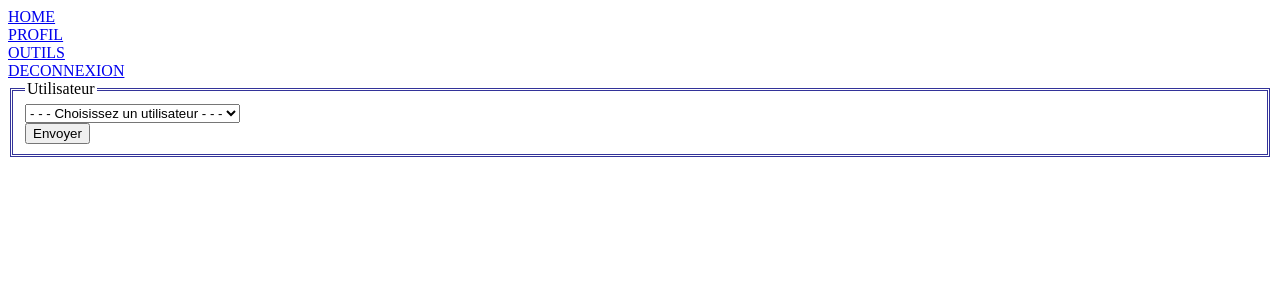
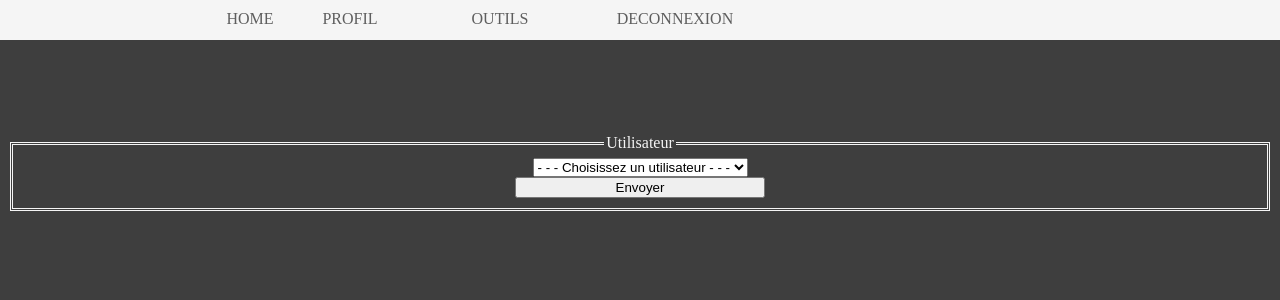
Before and after one commit to thibo39160/PPE-FREDI, a PHP site: page /ficheFrais.php?action=Choix in a window 1280 px wide. Shown: the top 300 px of the page. Run offline with PHP 8.4, Linux system fonts and the light colour scheme; the visitor is signed in with stand-in values (Sample User, id 1); data comes from the database, SQL or seed files in the repository.

Commit message:
utilisateur

```diff
--- a/css/navigation.css
+++ b/css/navigation.css
@@ -31,13 +31,13 @@
     color:#5e5e5e;
     height: 40px;
     padding-top: 10px;
-    width: 100px;
+    width: 200px;
     text-align: center;
 
 }
 #deconnexion_link{
     position:fixed;
-    margin-left: 500px;
+    margin-left: 600px;
     top:0px;
     color:#5e5e5e;
     height: 40px;
@@ -46,7 +46,19 @@
     text-align: center;
 }
 
+#PDF_link
+{
+    position:fixed;
+    margin-left: 750px;
+    top:0px;
+    color:#5e5e5e;
+    height: 40px;
+    padding-top: 2px;
+    width: 150px;
+    text-align: center;
+}
 
+#PDF_link:hover{background-color: #3e3e3e;}
 #deconnexion_link:hover{background-color: #3e3e3e;}
 #profil_link:hover{background-color: #3e3e3e;}
 #home_link:hover{background-color: #3e3e3e;}
--- a/ficheFrais.php
+++ b/ficheFrais.php
@@ -7,6 +7,10 @@
 <html xmlns="http://www.w3.org/1999/xhtml" xml:lang="fr">
 <head>
 <meta http-equiv="Content-Type" content="text/html; charset=iso-8859-1" xml:lang="fr" />
+        <LINK rel="stylesheet" type="text/css" href="general.css">
+        <LINK rel="stylesheet" type="text/css" href="css/index.css">
+        <link rel="stylesheet" type="text/css" href="css/navigation.css">
+
 <title>Gestion Fiche de Frais</title>
 <script type="text/javascript" src="./dept_xhr.js" charset="iso_8859-1"></script>
 <script>
@@ -26,8 +30,10 @@
 }
 </script>
 <?php
+
 include ("class_connexionBDD.php");
 include ("class_Frais.php");
+include ("navigation.php");
 $action = $_GET['action'];
 $coBDD = new connexion();
 $pdo = new class_Frais();
@@ -52,9 +58,9 @@
             }
         ?>
 </head>
-
+<br><br><br><br><br><br><br>
         <form action="" method="post" id="chgdept" onSubmit="Verification()">
-          <fieldset style="border: 3px double #333399">
+          <fieldset style="border: 3px double whitesmoke; text-align:center" >
           <legend>Utilisateur</legend>
             <select name="region" id="region" onchange="getDepartements(this.value);">
               <option value="vide">- - - Choisissez un utilisateur - - -</option>
@@ -97,7 +103,7 @@
                  }
              ?>
              <form action="ficheFrais.php?action=AffichageFicheFrais" method="post" id="chgdept" >
-               <fieldset style="border: 3px double #333399">
+               <fieldset style="border: 3px double whitesmoke; text-align:center">
                <legend>Utilisateur</legend>
                  <select name="region" id="region" onchange="getDepartements(this.value);">
                  <?php
@@ -147,7 +153,7 @@
                  }
              ?>
              <form action="ficheFrais.php?action=AffichageFicheFrais" method="post" id="chgdept" >
-               <fieldset style="border: 3px double #333399">
+               <fieldset style="border: 3px double whitesmoke; text-align:center">
                <legend>Utilisateur</legend>
                  <select name="region" id="region" onchange="getDepartements(this.value);">
                  <?php
--- a/navigation.php
+++ b/navigation.php
@@ -16,8 +16,7 @@
             <div id="home_link"><a href="home.php">HOME</a></div>
             <div id="profil_link"><a href="GererProfil.php">PROFIL</a></div>
             <div id="Outils_link"><a href="ficheFrais.php?action=Choix">Administration des fiches</a></div>
-            <div id="PDF_link"><a href="pdff.php">Edition PDF</a></div>
-            <div id="PDF_link"><a href="cerfa.php">Edition CERFA</a></div>
+            <div id="PDF_link"><a href="pdff.php">Edition PDF<br></a><a href="cerfa.php">Edition CERFA</a></div>
             <div id="deconnexion_link"><a href="deconnexion.php">DECONNEXION</a></div>
         </div>';
 }
```
Also changed, not shown: GererProfil.php (+8 -0 lines), css/inscription.css (+6 -6 lines).
